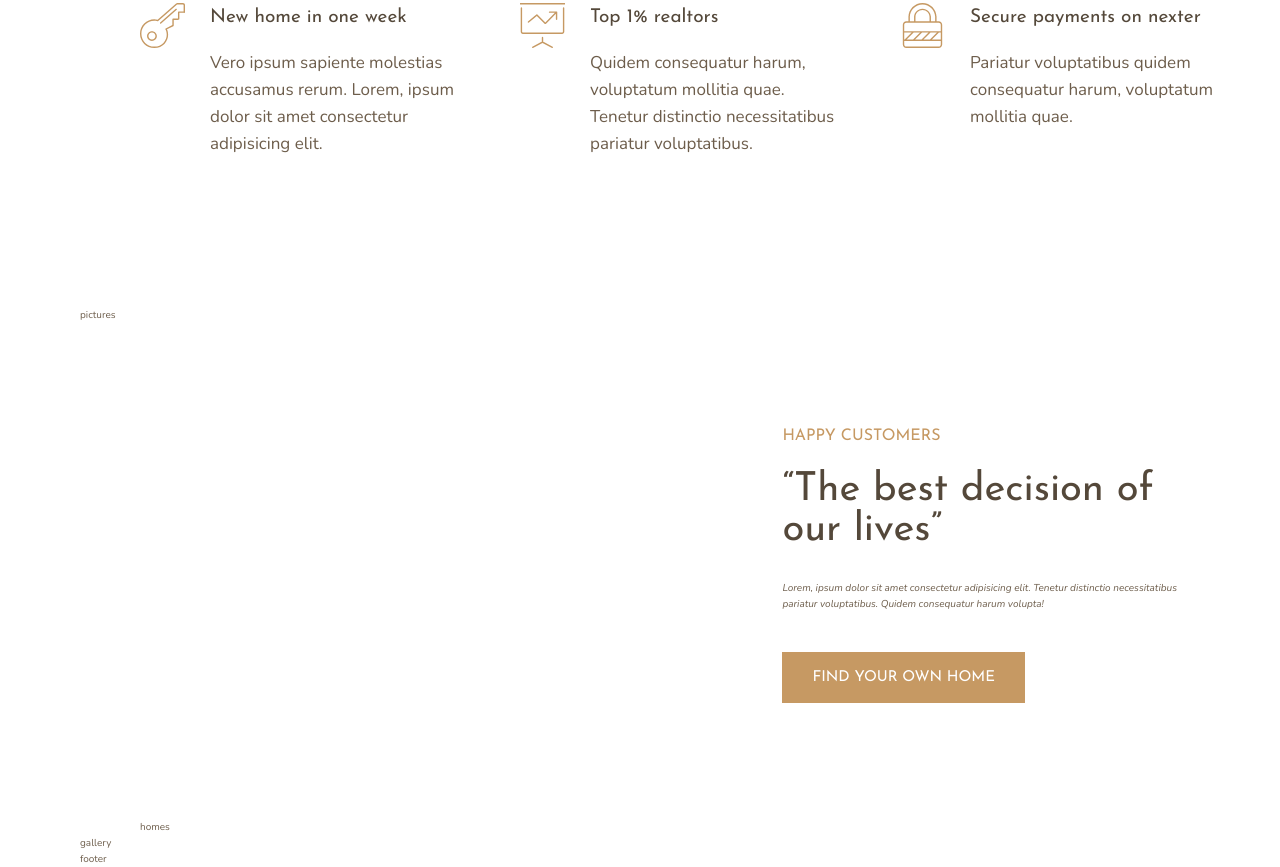
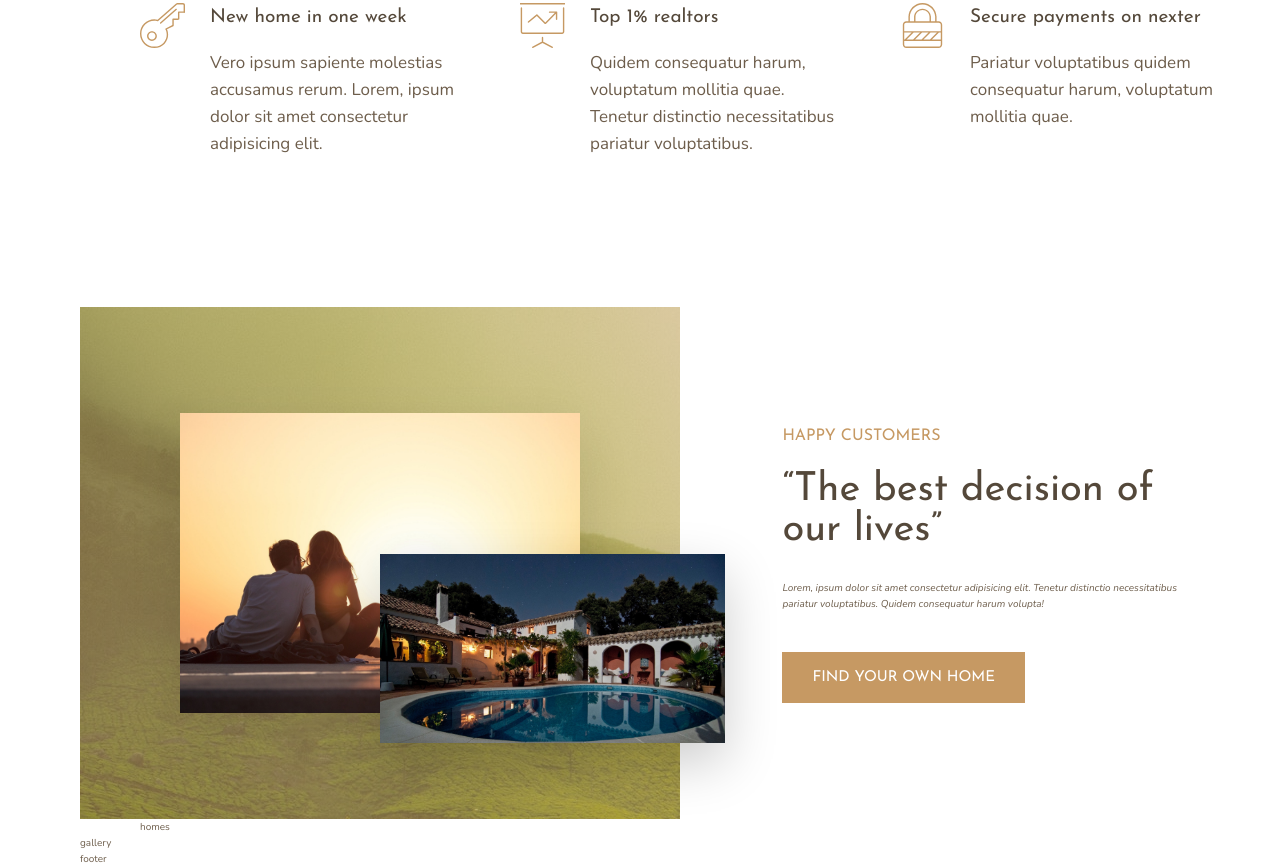
Before and after one commit to perhegg/css-grid-project, a website: page index.html in a window 1280 px wide. Shown: the part 1001-1868 px from the top of the page. Drawn offline with nearby package versions, Linux system fonts and the light colour scheme.

Commit message:
add pictures to story section

```diff
--- a/index.html
+++ b/index.html
@@ -70,8 +70,10 @@
                 <p class="feature__text">Pariatur voluptatibus quidem consequatur harum, voluptatum mollitia quae.</p>
             </div>
         </section>
+
         <div class="story__pictures">
-            pictures
+            <img src="img/story-1.jpeg" alt="Couple with new house" class="story__img--1">
+            <img src="img/story-2.jpeg" alt="New house" class="story__img--2">
         </div>
 
         <div class="story__content">
--- a/sass/_story.scss
+++ b/sass/_story.scss
@@ -1,6 +1,27 @@
 .story {
     &__pictures {
         grid-column: full-start / col-end 4;
+        background-image: linear-gradient(rgba($color-primary, .5), rgba($color-primary, .5)),  url(../img/back.jpg);
+
+        display: grid;
+        grid-template-columns: repeat(6, 1fr);
+        grid-template-rows: repeat(6, 1fr);
+        align-items: center;
+    }
+
+    &__img--1 {
+        width: 100%;
+        grid-row: 2 / 6;
+        grid-column: 2 / 6;
+        box-shadow: 0 2rem 5rem rgba(#000,.1);
+    }
+
+    &__img--2 {
+        width: 115%;
+        grid-row: 4 / 6;
+        grid-column: 4 / 7;
+        z-index: 100;
+        box-shadow: 0 2rem 5rem rgba(#000,.2);
     }
 
     &__content {
```
Also changed, not shown: css/style.css.
